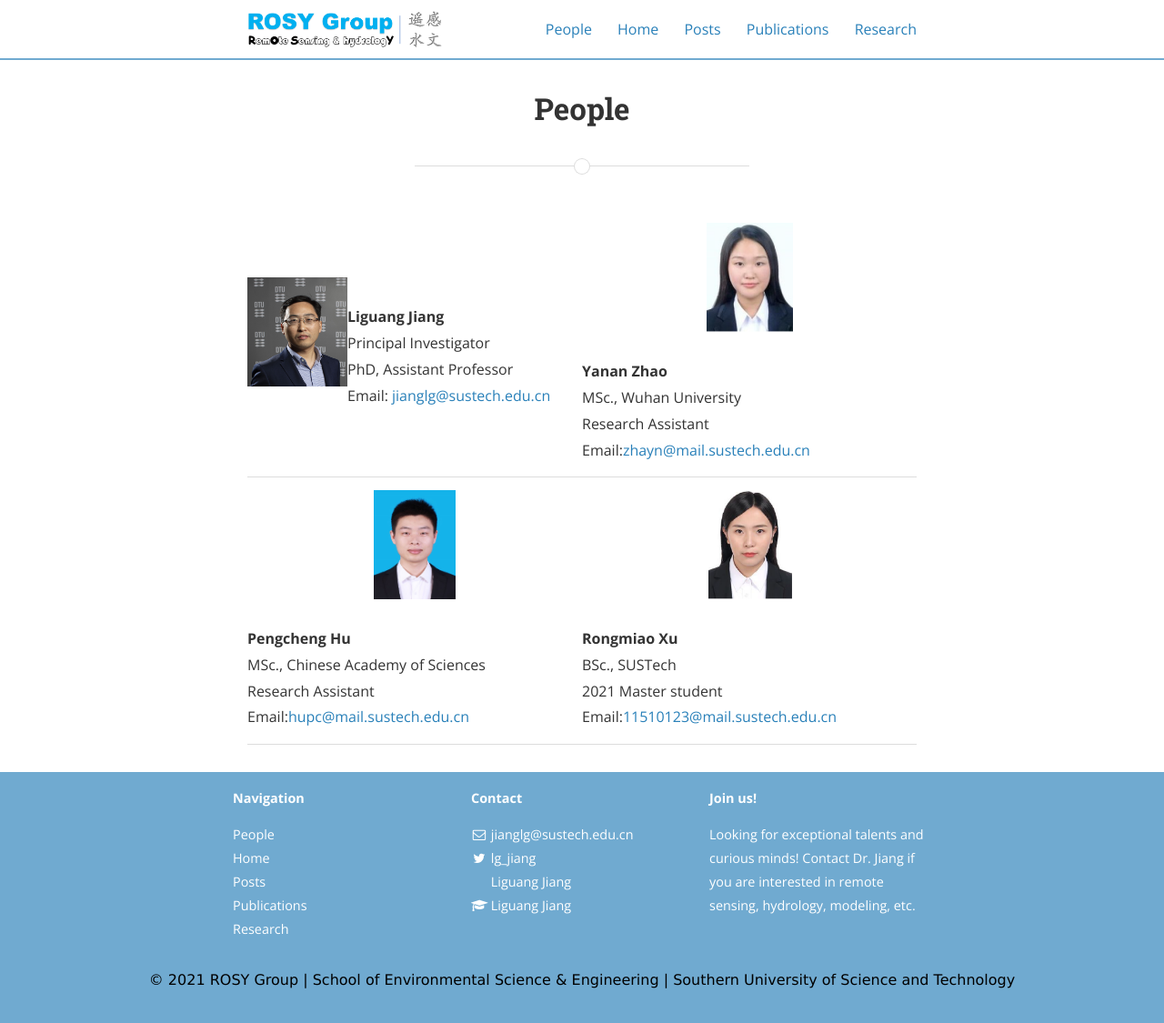
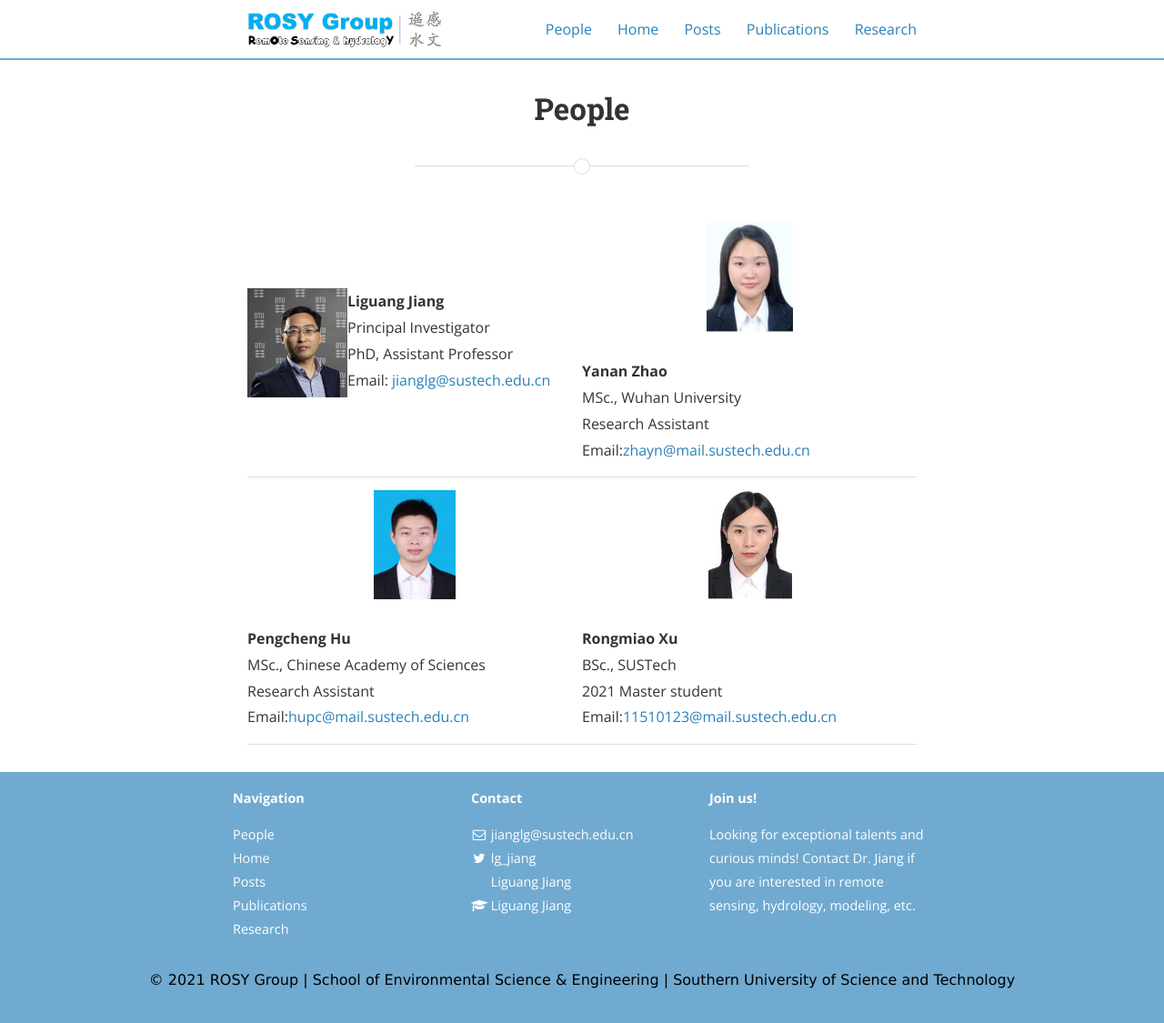
Before and after one commit to 12530/rshydro, a Jekyll site: the page built from People.md, in a window 1280 px wide and 1125 px high. Shown: the whole window at 91% size. Built offline with Jekyll 4.4.1, drawn with Linux system fonts in a browser that asks for light colours; nearby versions of some CDN libraries.

Commit message:
Update People.md

```diff
--- a/People.md
+++ b/People.md
@@ -29,7 +29,7 @@ main_nav: true
 
 <table cellspacing="2" cellpadding="2">
   <tr>
-    <td align="left"><img src="/assets/Liguang.jpg" alt="姜丽光" style="width:110px;height:120px;float:left"> <br><b>Liguang Jiang</b> <br>Principal Investigator<br>PhD, Assistant Professor<br>
+    <td align="left"><img src="/assets/Liguang.jpg" alt="姜丽光" style="width:110px;height:120px;float:left"> <b>Liguang Jiang</b> <br>Principal Investigator<br>PhD, Assistant Professor<br>
     Email: <a href="mailto:jianglg@sustech.edu.cn">jianglg@sustech.edu.cn</a></td>
     <td align="left"><img src="/assets/Yanan.png" alt="赵亚楠" style="width:95px;height:120px;"> <br><b>Yanan Zhao</b> <br>MSc., Wuhan University<br>Research Assistant<br> Email:<a href="mailto:zhayn@mail.sustech.edu.cn">zhayn@mail.sustech.edu.cn</a></td>
 
```
